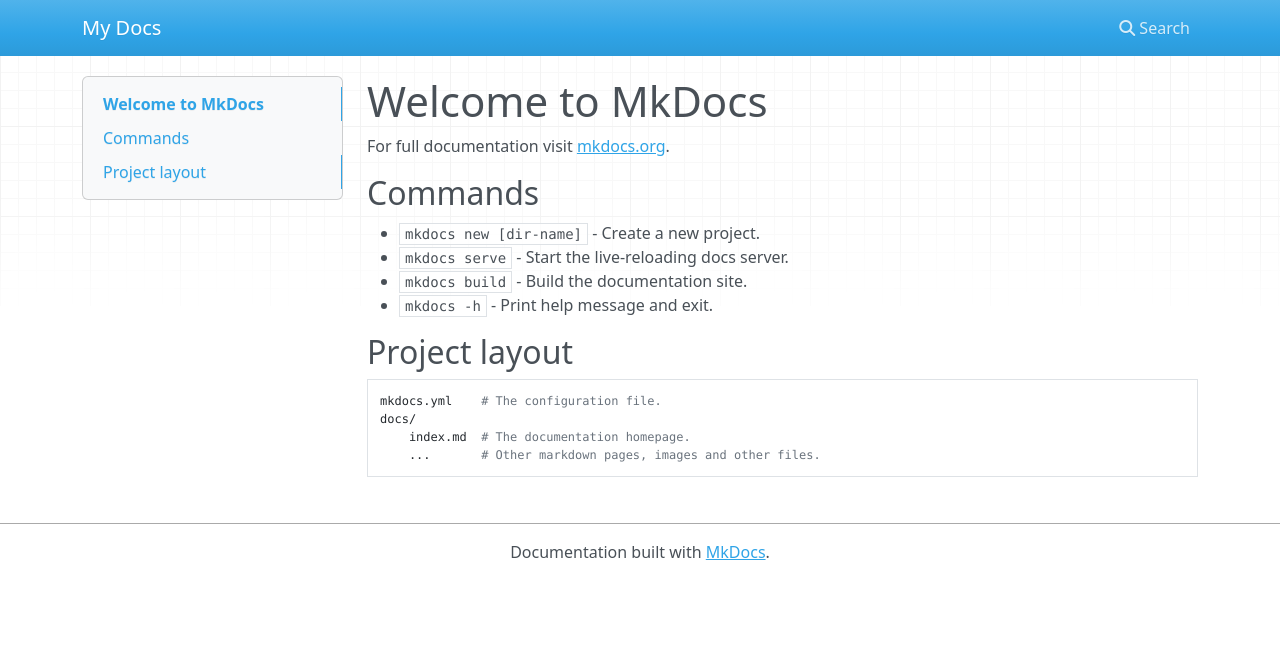
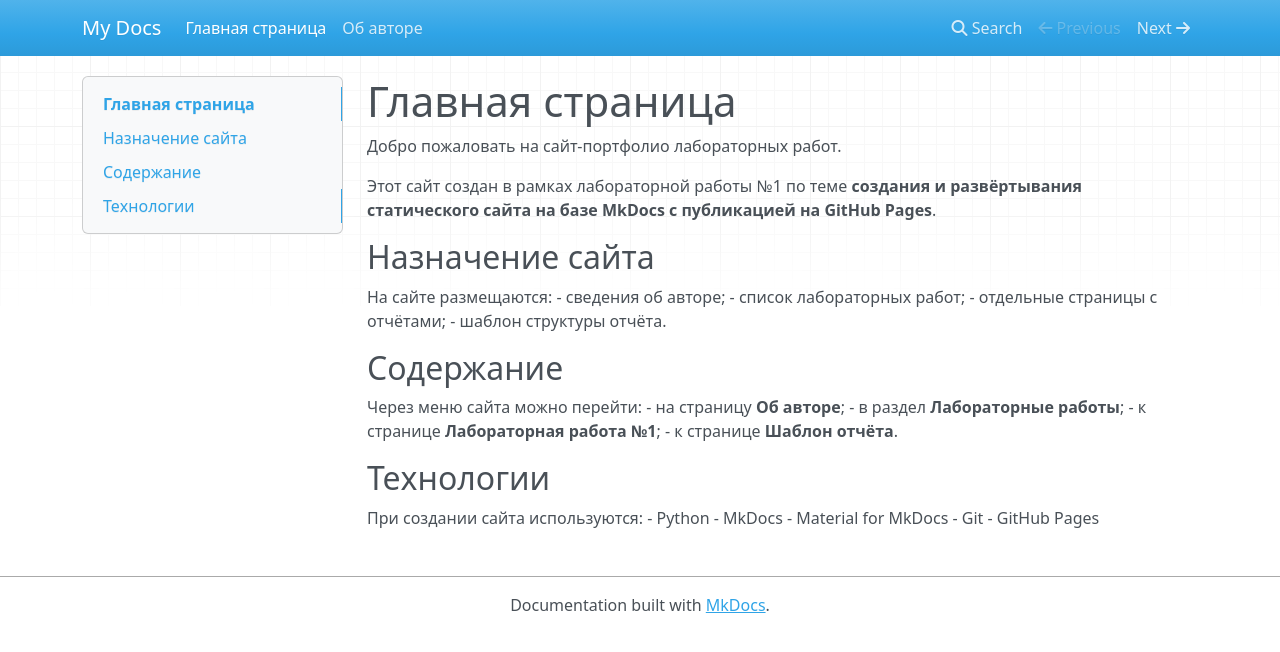
Before and after one commit to 9ek1t346/9ek1t346.github.io, an MkDocs documentation site: the page built from source/docs/index.md, in a window 1280 px wide. Shown: the top 652 px of the page. Built offline with MkDocs 1.6.1, drawn with Linux system fonts in a browser that asks for light colours; nearby versions of some CDN libraries.

```diff
--- a/source/docs/index.md
+++ b/source/docs/index.md
@@ -1,17 +1,27 @@
-# Welcome to MkDocs
+# Главная страница
 
-For full documentation visit [mkdocs.org](https://www.mkdocs.org).
+Добро пожаловать на сайт-портфолио лабораторных работ.
 
-## Commands
+Этот сайт создан в рамках лабораторной работы №1 по теме **создания и развёртывания статического сайта на базе MkDocs с публикацией на GitHub Pages**.
 
-* `mkdocs new [dir-name]` - Create a new project.
-* `mkdocs serve` - Start the live-reloading docs server.
-* `mkdocs build` - Build the documentation site.
-* `mkdocs -h` - Print help message and exit.
+## Назначение сайта
+На сайте размещаются:
+- сведения об авторе;
+- список лабораторных работ;
+- отдельные страницы с отчётами;
+- шаблон структуры отчёта.
 
-## Project layout
+## Содержание
+Через меню сайта можно перейти:
+- на страницу **Об авторе**;
+- в раздел **Лабораторные работы**;
+- к странице **Лабораторная работа №1**;
+- к странице **Шаблон отчёта**.
 
-    mkdocs.yml    # The configuration file.
-    docs/
-        index.md  # The documentation homepage.
-        ...       # Other markdown pages, images and other files.
+## Технологии
+При создании сайта используются:
+- Python
+- MkDocs
+- Material for MkDocs
+- Git
+- GitHub Pages
```
Also changed, not shown: source/docs/about.md (added, +17 -0 lines).
